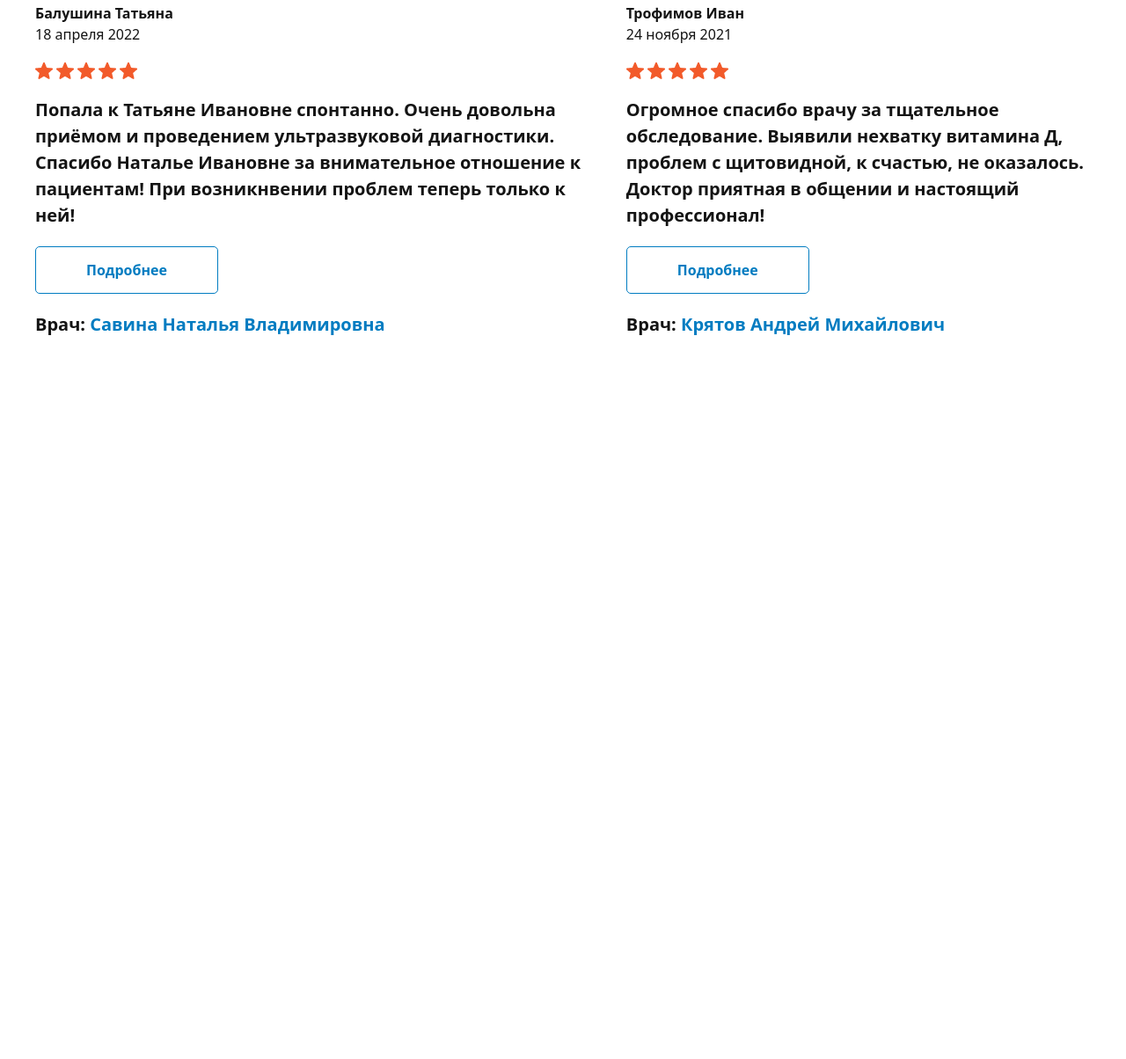
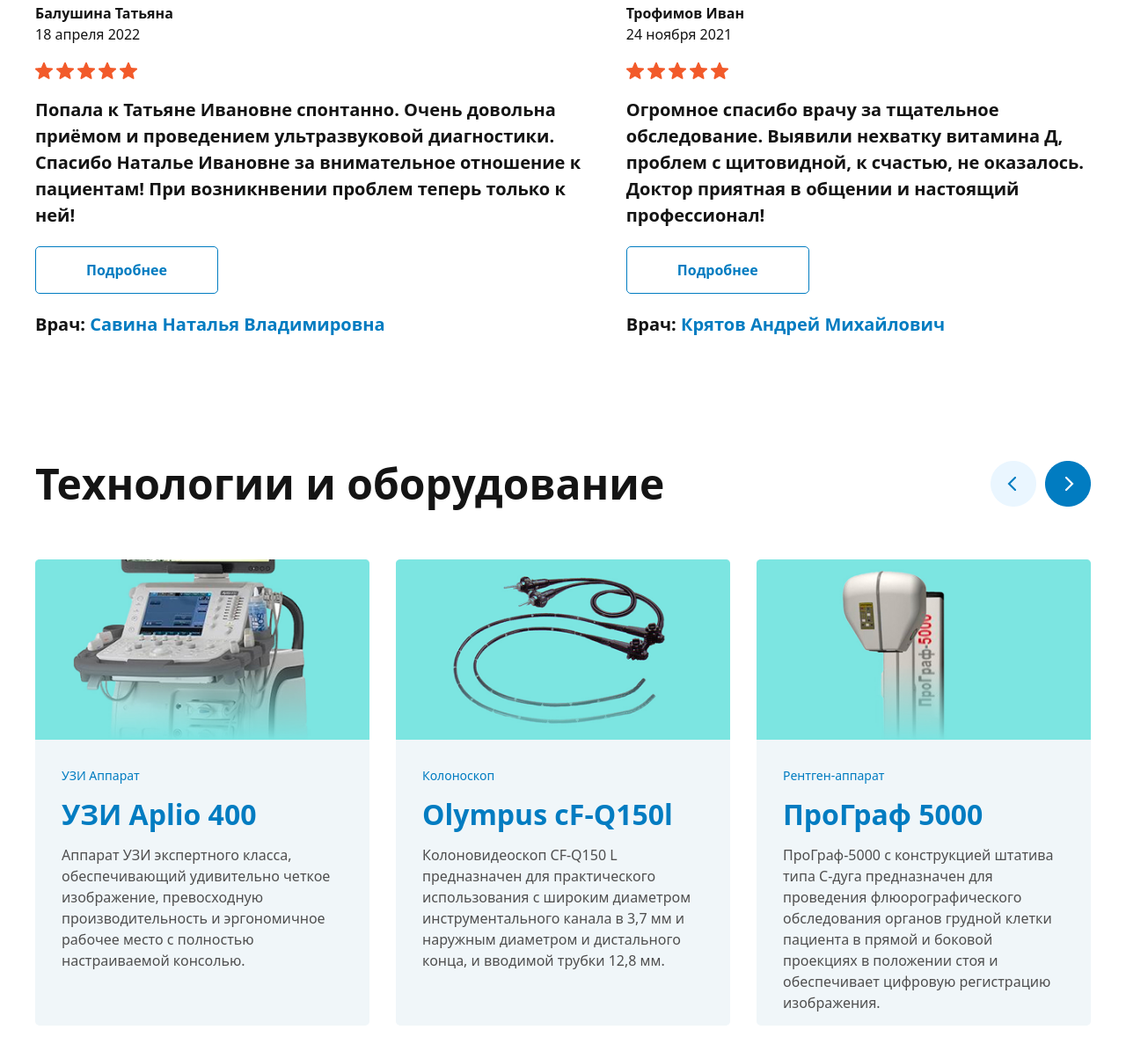
Before and after one commit to smuhriddin2006/Exam__Project, a website: page src/page2.html in a window 1280 px wide. Shown: the part 5523-6727 px from the top of the page at 88% size. Before the commit the page ends 5947 px from the top, so only its background shows below. Drawn offline with nearby package versions, Linux system fonts and the light colour scheme; files that its build step writes are made by us from their sources.

Commit message:
tenth section done by page2

```diff
--- a/src/page2.html
+++ b/src/page2.html
@@ -372,7 +372,7 @@
             </article>
         </section>
 
-         <section class="p-[20px] lg:p-[40px] lg:max-w-[1500px] m-auto">
+        <section class="section9 p-[20px] lg:p-[40px] lg:max-w-[1500px] m-auto">
             <article class="flex items-center lg:justify-between flex-col lg:flex-row gap-[20px]">
                 <h2 class="font-[700] lg::text-[48px] text-[34px] text-[#141414]">Отзывы пациентов</h2>
                 <img src="/src/img_page1/Slider Buttons.png" alt="">
@@ -380,24 +380,73 @@
             <article class="flex flex-col lg:flex-row gap-[30px] lg:mt-[40px] lg:gap-[40px] mt-[20px]">
                 <div class="flex flex-col gap-[20px] items-start">
                     <div>
-                    <h5 class="font-[700] text-[16px] text-[#141414]">Балушина Татьяна</h5>
-                    <h6 class="font-[400] text-[16px] text-[#141414]">18 апреля 2022</h6>
+                        <h5 class="font-[700] text-[16px] text-[#141414]">Балушина Татьяна</h5>
+                        <h6 class="font-[400] text-[16px] text-[#141414]">18 апреля 2022</h6>
                     </div>
                     <img src="/src/img_page2/Stars (1).png" alt="">
-                    <p class="font-[600] text-[20px] text-[#141414]">Попала к Татьяне Ивановне спонтанно. Очень довольна приёмом и проведением ультразвуковой диагностики. Спасибо Наталье Ивановне за внимательное отношение к пациентам! При возникнвении проблем теперь только к ней!</p>
-                    <button class="w-[208px] h-[54px] border-[1px] border-solid border-[#017CC1] rounded-[5px] font-[700] text-[16px] text-[#017CC1]">Подробнее</button>
-                    <p class="font-[600] text-[20px] text-[#141414]">Врач:<span class="text-[#017CC1]"> Савина Наталья Владимировна</span></p>
+                    <p class="font-[600] text-[20px] text-[#141414]">Попала к Татьяне Ивановне спонтанно. Очень довольна
+                        приёмом и проведением ультразвуковой диагностики. Спасибо Наталье Ивановне за внимательное
+                        отношение к пациентам! При возникнвении проблем теперь только к ней!</p>
+                    <button
+                        class="w-[208px] h-[54px] border-[1px] border-solid border-[#017CC1] rounded-[5px] font-[700] text-[16px] text-[#017CC1]">Подробнее</button>
+                    <p class="font-[600] text-[20px] text-[#141414]">Врач:<span class="text-[#017CC1]"> Савина Наталья
+                            Владимировна</span></p>
                 </div>
                 <div class="flex flex-col gap-[20px] items-start">
                     <div>
-                    <h5 class="font-[700] text-[16px] text-[#141414]">Трофимов Иван</h5>
-                    <h6 class="font-[400] text-[16px] text-[#141414]">24 ноября 2021</h6>
+                        <h5 class="font-[700] text-[16px] text-[#141414]">Трофимов Иван</h5>
+                        <h6 class="font-[400] text-[16px] text-[#141414]">24 ноября 2021</h6>
                     </div>
                     <img src="/src/img_page2/Stars (1).png" alt="">
-                    <p class="font-[600] text-[20px] text-[#141414]">Огромное спасибо врачу за тщательное обследование. Выявили нехватку витамина Д, проблем с щитовидной, к счастью, не оказалось. Доктор приятная в общении и настоящий профессионал!</p>
-                    <button class="w-[208px] h-[54px] border-[1px] border-solid border-[#017CC1] rounded-[5px] font-[700] text-[16px] text-[#017CC1]">Подробнее</button>
-                    <p class="font-[600] text-[20px] text-[#141414]">Врач:<span class="text-[#017CC1]">  Крятов Андрей Михайлович</span></p>
+                    <p class="font-[600] text-[20px] text-[#141414]">Огромное спасибо врачу за тщательное обследование.
+                        Выявили нехватку витамина Д, проблем с щитовидной, к счастью, не оказалось. Доктор приятная в
+                        общении и настоящий профессионал!</p>
+                    <button
+                        class="w-[208px] h-[54px] border-[1px] border-solid border-[#017CC1] rounded-[5px] font-[700] text-[16px] text-[#017CC1]">Подробнее</button>
+                    <p class="font-[600] text-[20px] text-[#141414]">Врач:<span class="text-[#017CC1]"> Крятов Андрей
+                            Михайлович</span></p>
                 </div>
+            </article>
+        </section>
+
+        <section class="section10 p-[20px] lg:p-[40px] lg:max-w-[1500px] m-auto lg:mt-[50px]">
+            <article class="flex items-center lg:justify-between flex-col lg:flex-row text-center lg:text-start gap-[20px]">
+                <h2 class="font-[700] lg:text-[48px] text-[34px] text-[#141414]">Технологии и оборудование</h2>
+                <img src="/src/img_page2/Slider Buttons.png" alt="">
+            </article>
+            <article class="lg:flex lg:flex-row lg:justify-between mt-[50px] flex flex-col gap-[30px]">
+                <div class="bg-[#F0F6F9] lg:w-[32%] lg:h-[530px] rounded-[5px]">
+                    <img class="w-[100%]" src="/src/img_page2/УЗИ Aplio 400.png" alt="">
+                    <div class="p-[30px] flex flex-col items-start gap-[10px]">
+                        <h6 class="font-[400] text-[14px] text-[#017CC1] ">УЗИ Аппарат</h6>
+                        <h3 class="font-[600] text-[32px] text-[#017CC1] ">УЗИ Aplio 400</h3>
+                        <p class="font-[400] text-[16px] text-[#4F4F4F] ">Аппарат УЗИ экспертного класса, обеспечивающий
+                            удивительно четкое изображение, превосходную производительность и эргономичное рабочее место
+                            с полностью настраиваемой консолью.</p>
+                    </div>
+                </div>
+                <div class="bg-[#F0F6F9] lg:w-[32%] lg:h-[530px] rounded-[5px]">
+                    <img class="w-[100%]" src="/src/img_page2/Колоноскоп Olympus cF-Q150l.png" alt="">
+                    <div class="p-[30px] flex flex-col items-start gap-[10px]">
+                        <h6 class="font-[400] text-[14px] text-[#017CC1] ">Колоноскоп</h6>
+                        <h3 class="font-[600] text-[32px] text-[#017CC1] ">Olympus cF-Q150l</h3>
+                        <p class="font-[400] text-[16px] text-[#4F4F4F] ">Колоновидеоскоп CF-Q150 L предназначен для
+                            практического использования с широким диаметром инструментального канала в 3,7 мм и наружным
+                            диаметром и дистального конца, и вводимой трубки 12,8 мм.</p>
+                    </div>
+                </div>
+                <div class="bg-[#F0F6F9] lg:w-[32%] lg:h-[530px] rounded-[5px]">
+                    <img class="w-[100%]" src="/src/img_page2/ПроГраф 5000.png" alt="">
+                    <div class="p-[30px] flex flex-col items-start gap-[10px]">
+                        <h6 class="font-[400] text-[14px] text-[#017CC1] ">Рентген-аппарат</h6>
+                        <h3 class="font-[600] text-[32px] text-[#017CC1] ">ПроГраф 5000</h3>
+                        <p class="font-[400] text-[16px] text-[#4F4F4F] ">ПроГраф-5000 с конструкцией штатива типа
+                            С-дуга предназначен для проведения флюорографического обследования органов грудной клетки
+                            пациента в прямой и боковой проекциях в положении стоя и обеспечивает цифровую регистрацию
+                            изображения.</p>
+                    </div>
+                </div>
+
             </article>
         </section>
     </main>
```
Also changed, not shown: src/img_page2/Колоноскоп Olympus cF-Q150l.png (added), src/img_page2/ПроГраф 5000.png (added), src/img_page2/УЗИ Aplio 400.png (added).
